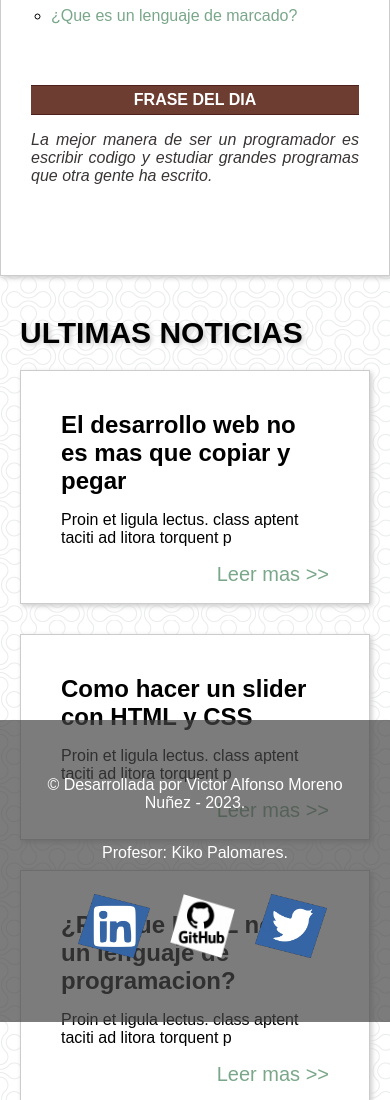
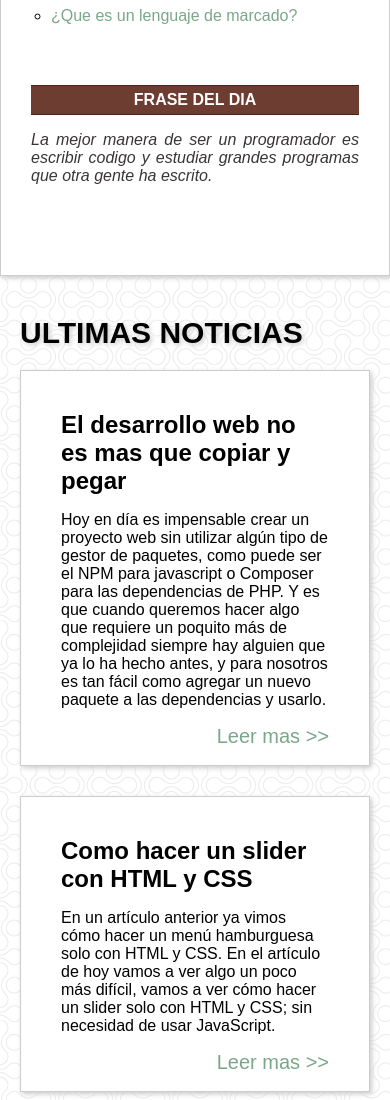
Before and after one commit to valfonso05/Web-con-elementos-Flotantes---KP, a plain HTML site: page index.html in a window 390 px wide. Shown: the part 980-2080 px from the top of the page. Drawn offline with Linux system fonts and the light colour scheme.

Commit message:
Ajustes a html y footer

```diff
--- a/css/footer.css
+++ b/css/footer.css
@@ -1,10 +1,10 @@
 
 footer{
-    position: absolute;
-    margin-top: 1100px;
+    float: left;
     width: 100%;
     height: 60px;
     text-align: center;
+    margin: 15px 0;
 }
 
 .creador{
@@ -29,47 +29,9 @@ div > li{
 
 div > li > a > img{
     height: 4rem;
-    height: 4rem;
     padding-bottom: 20px;
 }
 
 div > li > a > img:hover{
     transform: scale(1.5)
 }
-/*
-@media (max-width: 700px){
-    #container-footer{
-        margin-top: 200px;
-    }
-}
-*/
-
-@media screen and (max-width:1000px){
-    #container-footer{
-        margin-top: 100px;
-    }
-}
-
-@media screen and (max-width:880px){
-    #container-footer{
-        margin-top: 800px;
-    }
-}
-
-@media screen and (max-width:768px){
-    #container-footer{
-        margin-top: 1000px;
-    }
-}
-
-@media screen and (max-width:480px){
-    #container-footer{
-        margin-top: 600px;
-    }
-}
-
-@media screen and (max-width:380px){
-    #container-footer{
-        margin-top: 800px;
-    }
-}
--- a/index.html
+++ b/index.html
@@ -4,7 +4,7 @@
     <meta charset="UTF-8">
     <meta http-equiv="X-UA-Compatible" content="IE=edge">
     <meta name="viewport" content="width=device-width, initial-scale=1.0">
-    <title>Veremos</title>
+    <title>Victor Moreno - Noticias</title>
     <link rel="stylesheet" href="./css/style.css">
 </head>
 <body>
@@ -94,22 +94,22 @@
                 <h1>Ultimas noticias</h1>
                 <article>
                     <h2>El desarrollo web no es mas que copiar y pegar</h2>
-                    <p>Proin et ligula lectus. class aptent taciti ad litora torquent p</p>
+                    <p>Hoy en día es impensable crear un proyecto web sin utilizar algún tipo de gestor de paquetes, como puede ser el NPM para javascript o Composer para las dependencias de PHP. Y es que cuando queremos hacer algo que requiere un poquito más de complejidad siempre hay alguien que ya lo ha hecho antes, y para nosotros es tan fácil como agregar un nuevo paquete a las dependencias y usarlo.</p>
                     <a href="#">Leer mas >></a>
                 </article>
                 <article>
                     <h2>Como hacer un slider con HTML y CSS</h2>
-                    <p>Proin et ligula lectus. class aptent taciti ad litora torquent p</p>
+                    <p>En un artículo anterior ya vimos cómo hacer un menú hamburguesa solo con HTML y CSS. En el artículo de hoy vamos a ver algo un poco más difícil, vamos a ver cómo hacer un slider solo con HTML y CSS; sin necesidad de usar JavaScript.</p>
                     <a href="#">Leer mas >></a>
                 </article>
                 <article>
                     <h2>¿Por que HTML no es un lenguaje de programacion?</h2>
-                    <p>Proin et ligula lectus. class aptent taciti ad litora torquent p</p>
+                    <p>Pese a esto, HTML no nos permite crear bucles, afines con la repetición de contenido, ni tampoco establece variables. Tampoco posee funciones, que en programación son los bloques de código que ejecutan operaciones. Es decir, HTML carece de las características esenciales de los lenguajes de programación.</p>
                     <a href="#">Leer mas >></a>
                 </article>
                 <article>
                     <h2>Como poner la primera letra en mayuscula con CSS</h2>
-                    <p>Proin et ligula lectus. class aptent taciti ad litora torquent p</p>
+                    <p>Con el comando de CSS ::first-letter: se puedo escoger un estilo diferente a la primera letra de un elemento, por ejemplo para que la primera letra de un párrafo sea mayuscula, negrita  o con una tipografía diferente</p>
                     <a href="#">Leer mas >></a>
                 </article>
                 <ul class="pagination">
```
